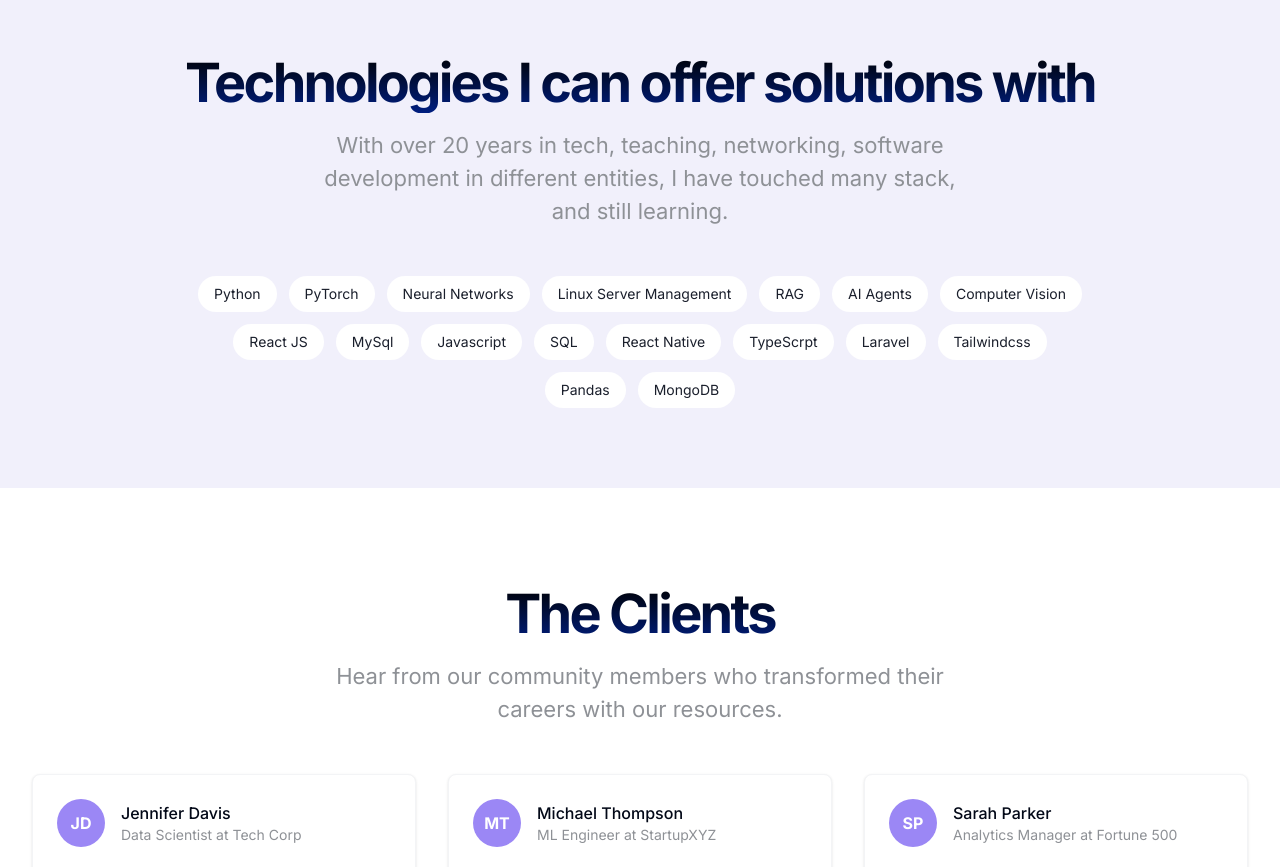
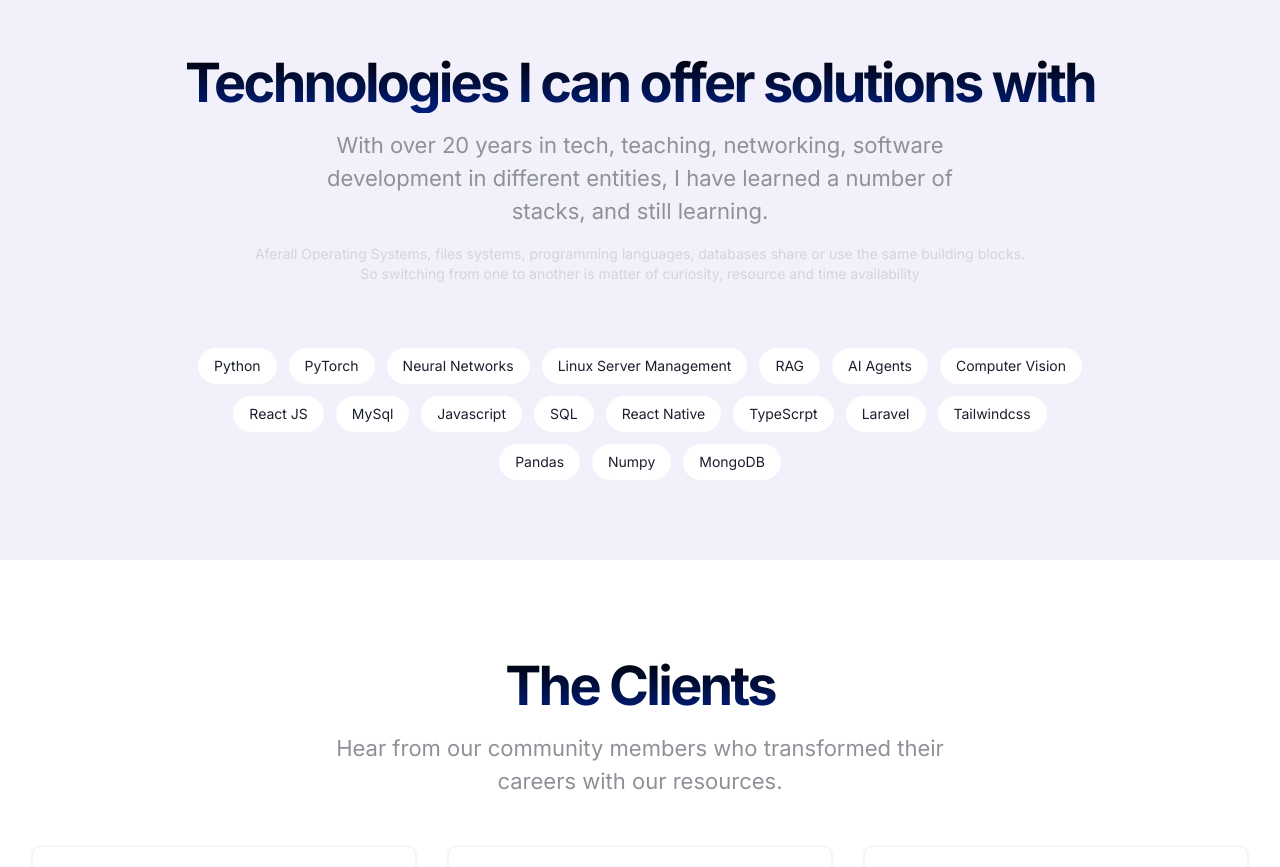
Before and after one commit to josephmyalla/data-insights-reborn-82, a React (Vite) app: page / in a window 1280 px wide. Shown: the part 2900-3767 px from the top of the page. Built offline with nearby package versions, Linux system fonts and the light colour scheme.

Commit message:
updating technologies section

```diff
--- a/src/components/Technologies.tsx
+++ b/src/components/Technologies.tsx
@@ -9,8 +9,9 @@ const Technologies =()=>{
           <div className="text-center mb-12">
             <h2 className="section-title mb-4">Technologies I can offer solutions with</h2>
             <p className="text-av-gray max-w-2xl mx-auto text-[22px]">
-              With over 20 years in tech, teaching, networking, software development in different entities, I have touched many stack, and still learning.
+              With over 20 years in tech, teaching, networking, software development in different entities, I have learned a number of stacks, and still learning.
             </p>
+            <p className="text-sm text-gray-300 p-4 w-2/3 mx-auto">Aferall Operating Systems, files systems,  programming languages, databases share or use the same building blocks. So switching from one to another is matter of curiosity, resource and time availability</p>
           </div>
 
           <div className="flex flex-wrap gap-3 justify-center max-w-4xl mx-auto">
@@ -19,7 +20,7 @@ const Technologies =()=>{
               "Linux Server Management", "RAG", "AI Agents",
               "Computer Vision", "React JS", "MySql",
               "Javascript", "SQL", "React Native", "TypeScrpt",
-              "Laravel", "Tailwindcss", "Pandas", "MongoDB"
+              "Laravel", "Tailwindcss", "Pandas","Numpy", "MongoDB"
             ].map((topic, index) => (
               <Link
                 key={index}
```
